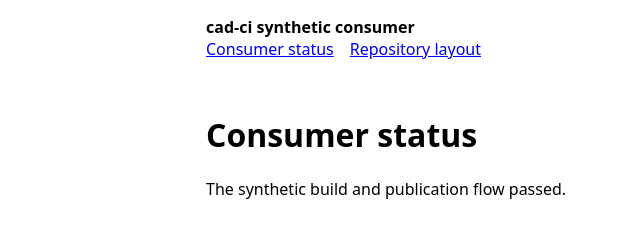
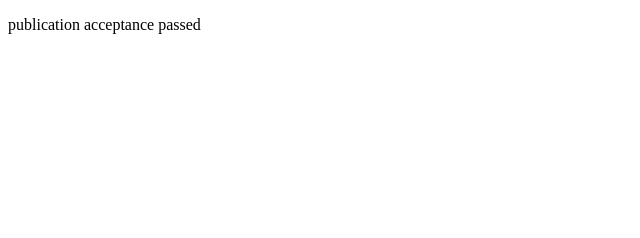
Before and after one commit to brainboxemb/exp.2026-014.cad-ci-consumer, a plain HTML site: page index.html in a window 1280 px wide. Shown: the whole page, without its empty margins (0-640 px from the left). Drawn offline with Linux system fonts and the light colour scheme.

Commit message:
Publish tool.cad.ci.test stable a7d71d085549377b8791006ea145e883e39dd8d9

```diff
--- a/index.html
+++ b/index.html
@@ -1,20 +1 @@
-<!doctype html>
-<html lang="en">
-<head>
-  <meta charset="utf-8">
-  <meta name="viewport" content="width=device-width, initial-scale=1">
-  <title>Consumer status — cad-ci synthetic consumer</title>
-  <link rel="stylesheet" href="/exp.2026-014.cad-ci-consumer/site.css">
-</head>
-<body>
-  <header>
-    <strong>cad-ci synthetic consumer</strong>
-    <nav><a href="/exp.2026-014.cad-ci-consumer/index.html">Consumer status</a>
-<a href="/exp.2026-014.cad-ci-consumer/layout/index.html">Repository layout</a></nav>
-  </header>
-  <main>
-    <h1>Consumer status</h1>
-    <p>The synthetic build and publication flow passed.</p>
-  </main>
-</body>
-</html>
+<!doctype html><title>tool.cad.ci.test</title><p>publication acceptance passed</p>
--- a/provenance.json
+++ b/provenance.json
@@ -1,5 +1,5 @@
 {
-  "build_commit": "9231bce04d77df5e1dbccf3ffeca541771055caa",
+  "build_commit": "5995e9370215c0531afc878a43691aaefe811c58",
   "schema": 1,
-  "source_commit": "13e23f062915f55b96d93c775ec0206c531964d6"
+  "source_commit": "a7d71d085549377b8791006ea145e883e39dd8d9"
 }
--- a/site.css
+++ /dev/null
@@ -1,12 +0,0 @@
-body {
-  font-family: system-ui, sans-serif;
-  max-width: 900px;
-  margin: 0 auto;
-}
-header, main {
-  padding: 1rem;
-}
-nav {
-  display: flex;
-  gap: 1rem;
-}
```
Also changed, not shown: layout/index.html (deleted, +0 -20 lines).
